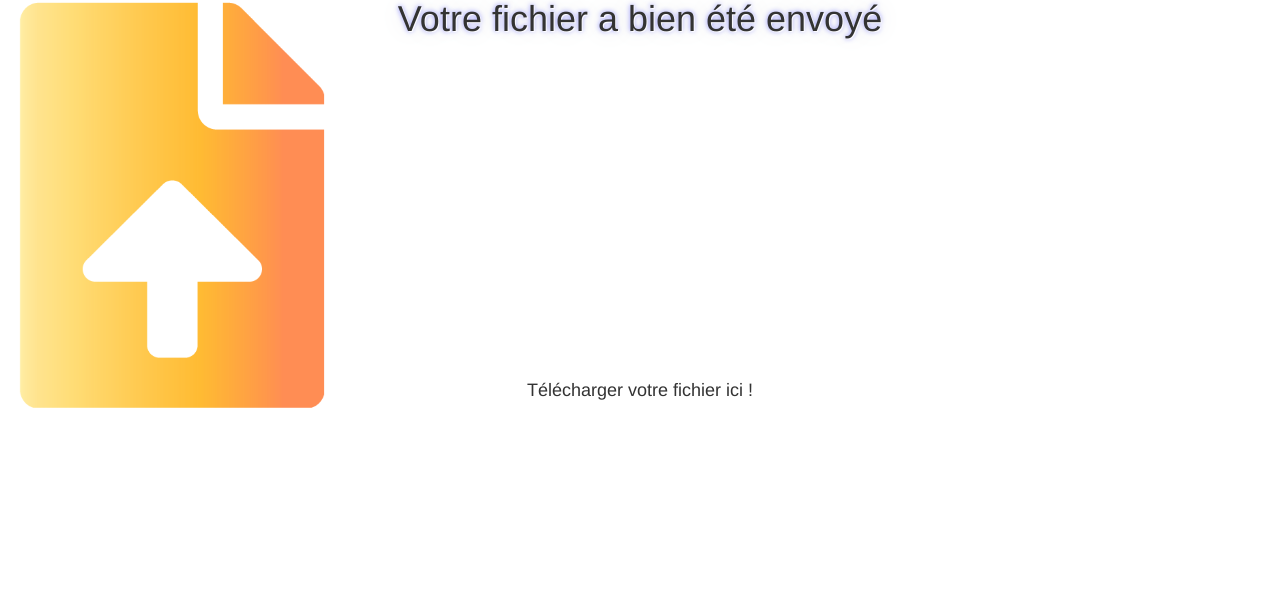
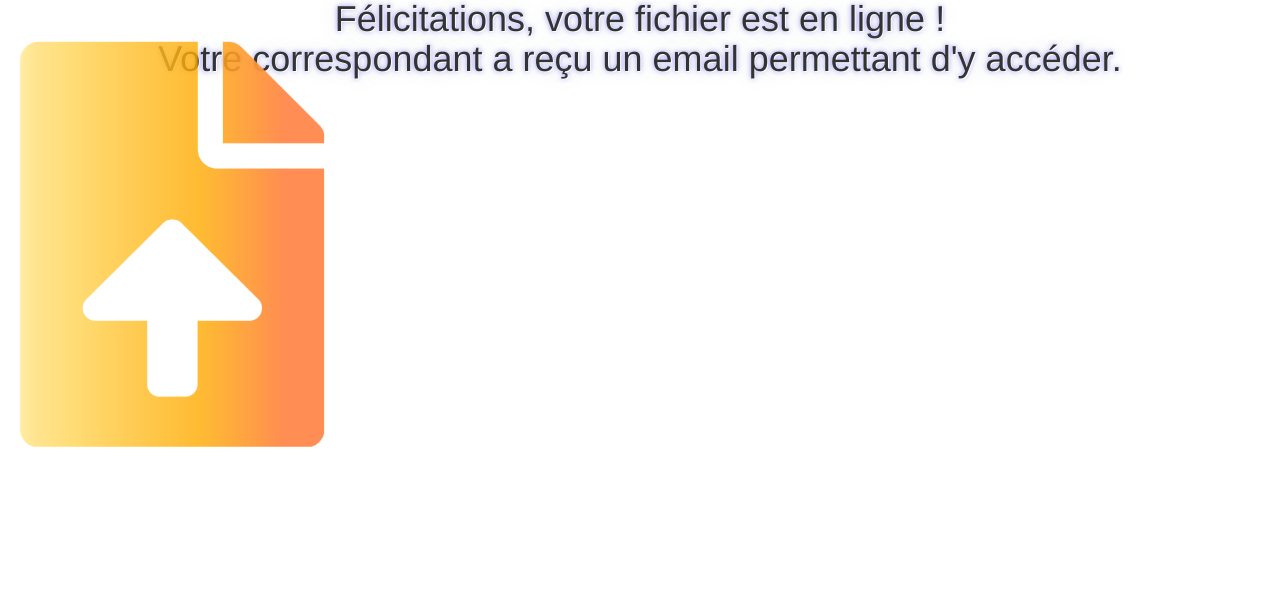
Before and after one commit to IvoryAndSmalt/transferwe, a PHP site: page /transferwe/Envoi in a window 1280 px wide. Shown: the part 208-800 px from the top of the page. Run offline with PHP 8.4, Linux system fonts and the light colour scheme; data that the repository does not hold is empty; some libraries are stand-ins or nearby versions.

Commit message:
404 view avant merge

```diff
--- a/Views/EnvoiView.php
+++ b/Views/EnvoiView.php
@@ -10,14 +10,14 @@ include 'header.php';
 
 <div class="container">
     <div class="row">
-    <h1 class="text-center" id="titredl">Votre fichier a bien été envoyé</h1>
+    <h1 class="text-center" id="titredl">
+        Félicitations, votre fichier est en ligne !<br>
+        Votre correspondant a reçu un email permettant d'y accéder.
+    </h1>
     <a href="<?=$lien?>" title="<?=$nom?>"class="text-center"><img src="assets/img/file-upload-o.png" alt="download your file" id="file" ></a>
-    <h4 class="text-center">Télécharger votre fichier ici !</h4>
     </div>
 
 </div>
 
-
-
 <?php
 include 'footer.php';
--- a/assets/css/404View.css
+++ b/assets/css/404View.css
@@ -52,7 +52,7 @@ position: absolute;
 	}
 }
 
-// Small devices (landscape phones, 576px and up)
+/* // Small devices (landscape phones, 576px and up)
 @media (min-width: 576px) { ... }
 .heading1{
 	font-size: 16px;
@@ -68,4 +68,4 @@ position: absolute;
 	font-size: 20px;
 }
 // Extra large devices (large desktops, 1200px and up)
-@media (min-width: 1200px) { ... }
+@media (min-width: 1200px) { ... } */
--- a/assets/css/HomeView.css
+++ b/assets/css/HomeView.css
@@ -210,7 +210,7 @@ fieldset {
 
 .modaldiv{
   position: absolute;
-  left: 107%;
+  left: 112%;
   padding: 15px;
   background: #754343ba;
   border-radius: 5px;
```
